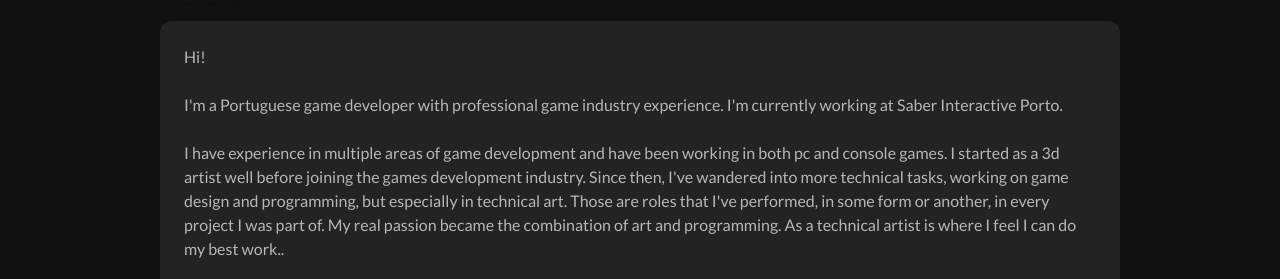
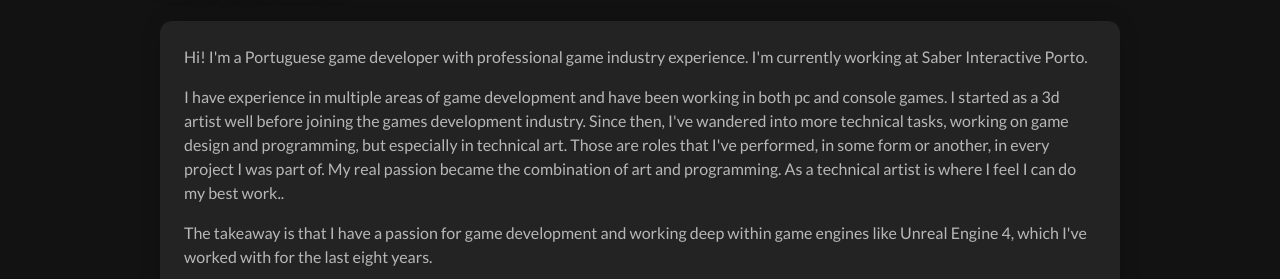
Before and after one commit to luis-agostinho/luis-agostinho.github.io, a plain HTML site: page index.html in a window 1280 px wide. Shown: the part 521-800 px from the top of the page. Drawn offline with Linux system fonts and the light colour scheme.

Commit message:
Update index.html

```diff
--- a/index.html
+++ b/index.html
@@ -75,12 +75,11 @@
       <div class="card">
         <div class="card-content">
             <div class="content">
-                Hi!</br>
-                <br>I'm a Portuguese game developer with professional game industry experience. I'm currently working at Saber Interactive Porto.<br>
-                <br>I have experience in multiple areas of game development and have been working in both pc and console games. I started as a 3d artist well before joining the games development
+                <p>Hi! I'm a Portuguese game developer with professional game industry experience. I'm currently working at Saber Interactive Porto.</p>
+                <p>I have experience in multiple areas of game development and have been working in both pc and console games. I started as a 3d artist well before joining the games development
                 industry. Since then, I've wandered into more technical tasks, working on game design and programming, but especially in technical art. Those are roles that I've performed, in some
-                form or another, in every project I was part of. My real passion became the combination of art and programming. As a technical artist is where I feel I can do my best work..</br>
-                <br>The takeaway is that I have a passion for game development and working deep within game engines like Unreal Engine 4, which I've worked with for the last eight years.</br>
+                form or another, in every project I was part of. My real passion became the combination of art and programming. As a technical artist is where I feel I can do my best work..</p>
+                <p>The takeaway is that I have a passion for game development and working deep within game engines like Unreal Engine 4, which I've worked with for the last eight years.</p>
             </div>
         </div>
       </div>
```
